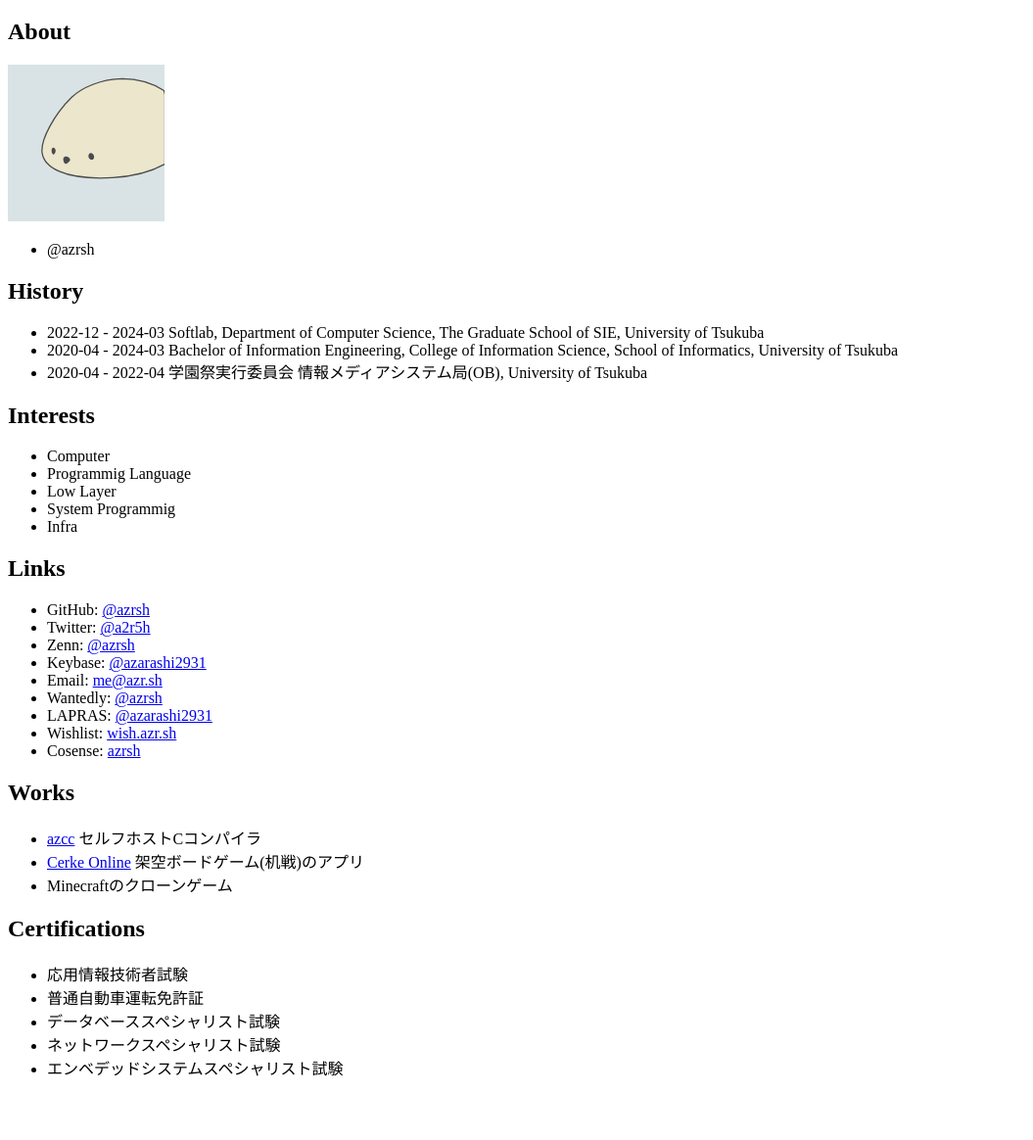
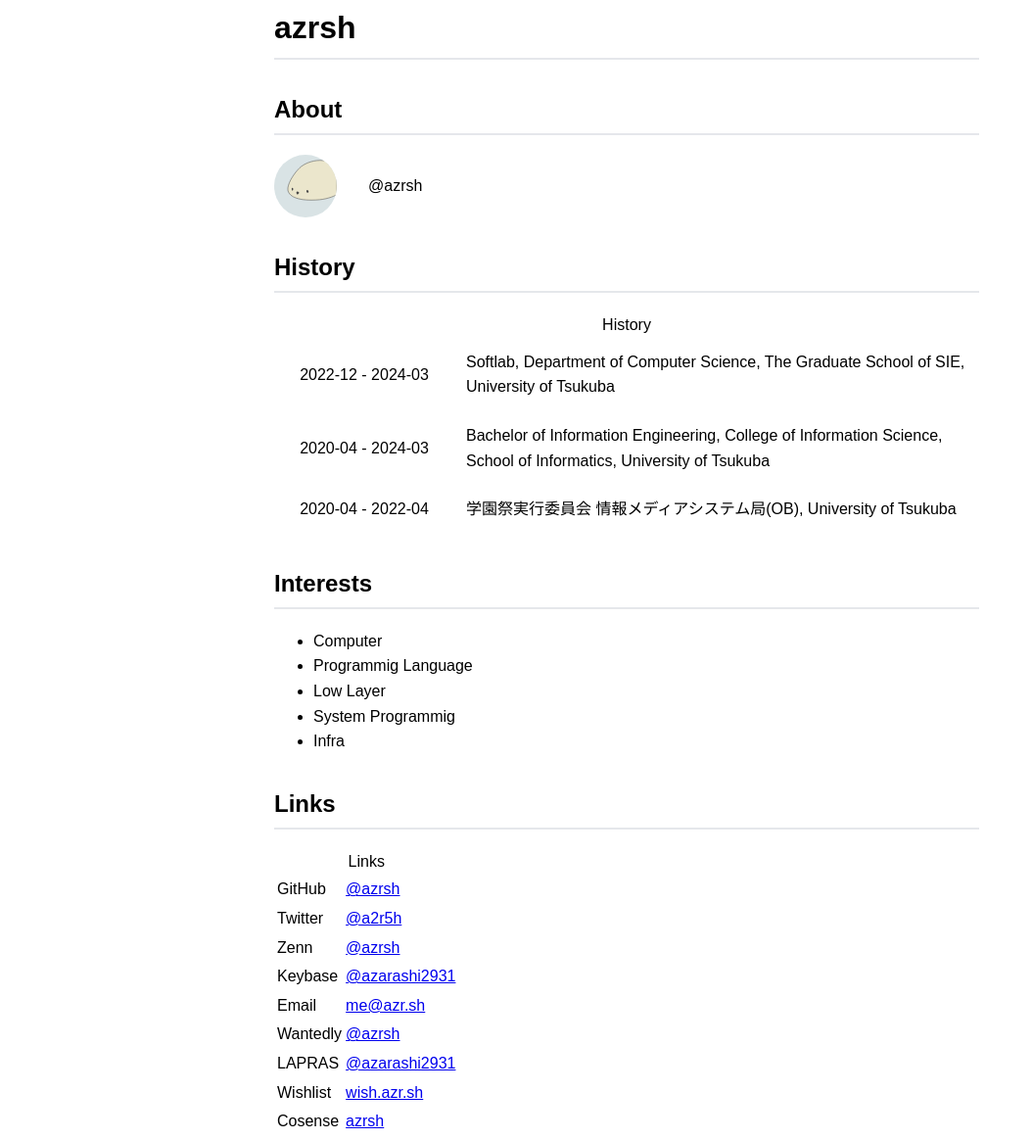
Before and after one commit to azrsh/azr.sh, a website: page public/index.html in a window 1280 px wide. Shown: the part 61-1225 px from the top of the page at 98% size, without its empty margins (0-1055 px from the left). Before the commit the page ends 1179 px from the top, so only its background shows below. Drawn offline with Linux system fonts and the light colour scheme.

Commit message:
Attach stylesheet

```diff
--- a/package.json
+++ b/package.json
@@ -3,6 +3,7 @@
   "version": "1.0.0",
   "description": "",
   "scripts": {
+    "dev": "serve public",
     "lint": "markuplint public/*.html",
     "format": "prettier -w public"
   },
@@ -12,6 +13,7 @@
   "packageManager": "pnpm@9.15.4+sha512.b2dc20e2fc72b3e18848459b37359a32064663e5627a51e4c74b2c29dd8e8e0491483c3abb40789cfd578bf362fb6ba8261b05f0387d76792ed6e23ea3b1b6a0",
   "devDependencies": {
     "markuplint": "^4.12.0",
-    "prettier": "^3.5.3"
+    "prettier": "^3.5.3",
+    "serve": "^14.2.4"
   }
 }
--- a/public/index.html
+++ b/public/index.html
@@ -14,30 +14,56 @@
     <meta name="twitter:site" content="@a2r5h" />
     <meta name="twitter:creator" content="@a2r5h" />
     <link rel="icon" href="/favicon.ico" />
+    <link rel="stylesheet" href="style.css" />
   </head>
   <body>
+    <div class="container">
+      <header>
         <h1>azrsh</h1>
+      </header>
+      <main>
         <h2>About</h2>
-    <img src="/icon.svg" width="160" height="160" alt="azarashi2931's icon" />
-    <ul>
-      <li>@azrsh</li>
-    </ul>
+        <div class="profile">
+          <img
+            class="icon"
+            src="/icon.svg"
+            width="160"
+            height="160"
+            alt="azarashi2931's icon"
+          />
+          <div class="id">@azrsh</div>
+        </div>
 
         <h2>History</h2>
-    <ul>
-      <li>
-        2022-12 - 2024-03 Softlab, Department of Computer Science, The Graduate
-        School of SIE, University of Tsukuba
-      </li>
-      <li>
-        2020-04 - 2024-03 Bachelor of Information Engineering, College of
-        Information Science, School of Informatics, University of Tsukuba
-      </li>
-      <li>
-        2020-04 - 2022-04 学園祭実行委員会 情報メディアシステム局(OB),
-        University of Tsukuba
-      </li>
-    </ul>
+
+        <table class="history-table">
+          <caption>
+            History
+          </caption>
+          <tbody>
+            <tr>
+              <td>2022-12 - 2024-03</td>
+              <td>
+                Softlab, Department of Computer Science, The Graduate School of
+                SIE, University of Tsukuba
+              </td>
+            </tr>
+            <tr>
+              <td>2020-04 - 2024-03</td>
+              <td>
+                Bachelor of Information Engineering, College of Information
+                Science, School of Informatics, University of Tsukuba
+              </td>
+            </tr>
+            <tr>
+              <td>2020-04 - 2022-04</td>
+              <td>
+                学園祭実行委員会 情報メディアシステム局(OB), University of
+                Tsukuba
+              </td>
+            </tr>
+          </tbody>
+        </table>
 
         <h2>Interests</h2>
         <ul>
@@ -49,27 +75,75 @@
         </ul>
 
         <h2>Links</h2>
-    <ul>
-      <li>GitHub: <a href="https://github.com/azrsh">@azrsh</a></li>
-      <li>Twitter: <a href="https://twitter.com/a2r5h">@a2r5h</a></li>
-      <li>Zenn: <a href="https://zenn.dev/azrsh">@azrsh</a></li>
-      <li>
-        Keybase: <a href="https://keybase.io/azarashi2931">@azarashi2931</a>
-      </li>
-      <li>Email: <a href="mailto:me@azr.sh">me@azr.sh</a></li>
-      <li>Wantedly: <a href="https://wantedly.com/id/azrsh">@azrsh</a></li>
-      <li>
-        LAPRAS:
-        <a href="https://lapras.com/public/azarashi2931">@azarashi2931</a>
-      </li>
-      <li>Wishlist: <a href="https://wish.azr.sh">wish.azr.sh</a></li>
-      <li>Cosense: <a href="https://scrapbox.io/azrsh">azrsh</a></li>
-    </ul>
+        <table>
+          <caption>
+            Links
+          </caption>
+          <tbody>
+            <tr>
+              <td>GitHub</td>
+              <td>
+                <a href="https://github.com/azrsh">@azrsh</a>
+              </td>
+            </tr>
+            <tr>
+              <td>Twitter</td>
+              <td>
+                <a href="https://twitter.com/a2r5h">@a2r5h</a>
+              </td>
+            </tr>
+            <tr>
+              <td>Zenn</td>
+              <td>
+                <a href="https://zenn.dev/azrsh">@azrsh</a>
+              </td>
+            </tr>
+            <tr>
+              <td>Keybase</td>
+              <td>
+                <a href="https://keybase.io/azarashi2931">@azarashi2931</a>
+              </td>
+            </tr>
+            <tr>
+              <td>Email</td>
+              <td>
+                <a href="mailto:me@azr.sh">me@azr.sh</a>
+              </td>
+            </tr>
+            <tr>
+              <td>Wantedly</td>
+              <td>
+                <a href="https://wantedly.com/id/azrsh">@azrsh</a>
+              </td>
+            </tr>
+            <tr>
+              <td>LAPRAS</td>
+              <td>
+                <a href="https://lapras.com/public/azarashi2931"
+                  >@azarashi2931</a
+                >
+              </td>
+            </tr>
+            <tr>
+              <td>Wishlist</td>
+              <td>
+                <a href="https://wish.azr.sh">wish.azr.sh</a>
+              </td>
+            </tr>
+            <tr>
+              <td>Cosense</td>
+              <td>
+                <a href="https://scrapbox.io/azrsh">azrsh</a>
+              </td>
+            </tr>
+          </tbody>
+        </table>
 
         <h2>Works</h2>
         <ul>
           <li>
-        <a href="https://github.com/azrsh/azcc">azcc</a> セルフホストCコンパイラ
+            <a href="https://github.com/azrsh/azcc">azcc</a>
+            セルフホストCコンパイラ
           </li>
           <li>
             <a href="https://github.com/azrsh/Cerke-Online">Cerke Online</a>
@@ -86,5 +160,10 @@
           <li>ネットワークスペシャリスト試験</li>
           <li>エンベデッドシステムスペシャリスト試験</li>
         </ul>
+      </main>
+      <footer>
+        <small>© 2025 @azrsh</small>
+      </footer>
+    </div>
   </body>
 </html>
--- /dev/null
+++ b/public/style.css
@@ -0,0 +1,73 @@
+body {
+  font-family: sans-serif;
+  line-height: 1.6;
+  margin: 0;
+  padding: 2rem 1rem;
+  display: flex;
+  justify-content: center;
+}
+
+.container {
+  max-width: 720px;
+  width: 100%;
+}
+
+h1,
+h2 {
+  border-bottom: 2px solid #e5e7eb;
+  padding-bottom: 0.3rem;
+  margin-top: 2rem;
+}
+
+section {
+  margin-bottom: 2rem;
+}
+
+a:hover {
+  color: #1d4ed8;
+  text-decoration: underline;
+}
+
+@media (max-width: 600px) {
+  .container {
+    padding: 0 1rem;
+  }
+
+  img {
+    width: 60px;
+    height: 60px;
+  }
+}
+
+.profile {
+  display: flex;
+  align-items: center;
+  gap: 2rem;
+}
+
+.profile img {
+  border-radius: 50%;
+  width: 64px;
+  height: 64px;
+  object-fit: cover;
+}
+
+.history-table {
+  border-collapse: collapse;
+}
+
+.history-table th,
+.history-table td {
+  padding: 0.75rem;
+}
+
+.history-table td:nth-child(1) {
+  width: 10em;
+  text-align: center;
+}
+
+footer {
+  text-align: center;
+  margin-top: 2rem;
+  color: gray;
+}
```
Also changed, not shown: pnpm-lock.yaml. Lines whose indentation alone changed are shown as unchanged.
